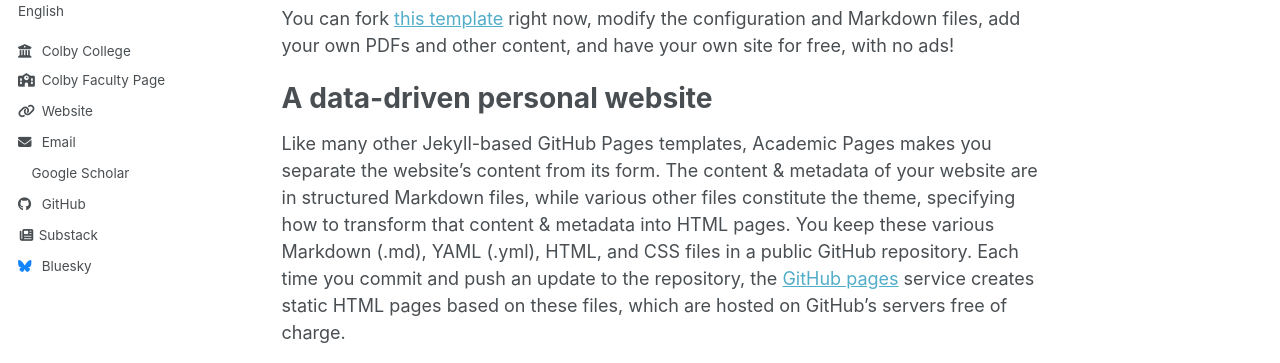
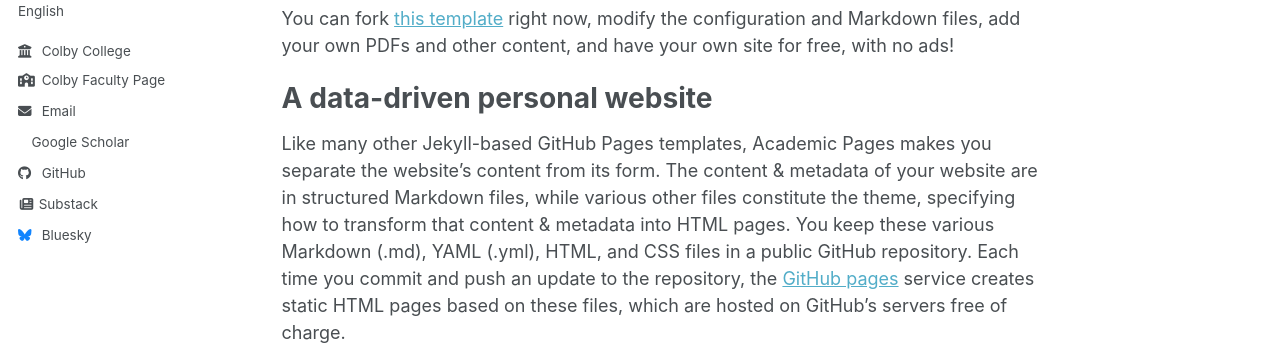
Before and after one commit to arhanlon/arhanlon.github.io, a Jekyll site: the page built from _pages/about.md, in a window 1280 px wide. Shown: the part 406-769 px from the top of the page. Built offline with Jekyll 4.4.1, drawn with Linux system fonts in a browser that asks for light colours; a style sheet for code colours, icons or effects is not loaded.

```diff
--- a/_config.yml
+++ b/_config.yml
@@ -27,7 +27,7 @@ author:
   name             : "Aaron R. Hanlon, DPhil, FRHistS"
   bio              : "NEH / Class of 1940 Distinguished Associate Professor of the Humanities, English"
   employer         : "Colby College"
-  uri              : "https://aaronrhanlon.com"
+  uri              : # "https://aaronrhanlon.com"
   email            : "aaron.hanlon@colby.edu"
 
   # Academic websites
```
